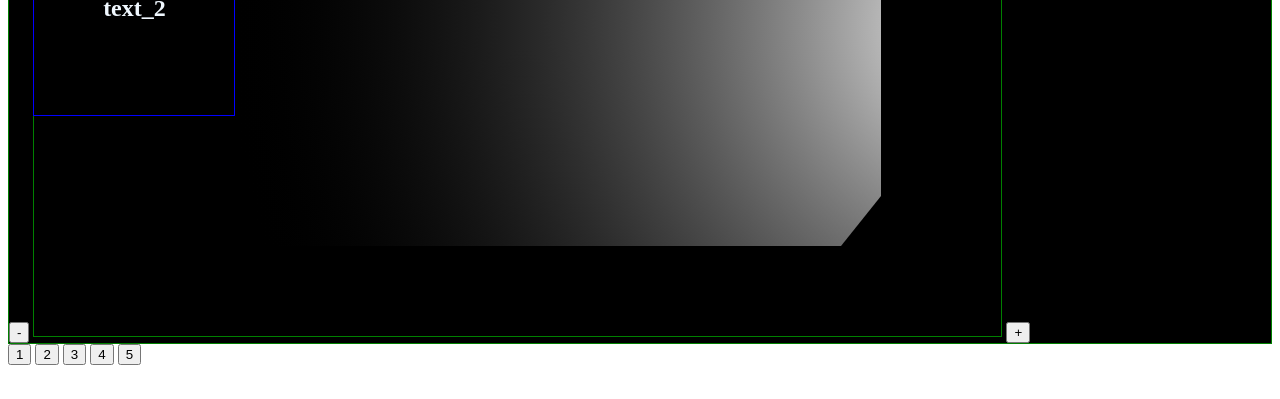
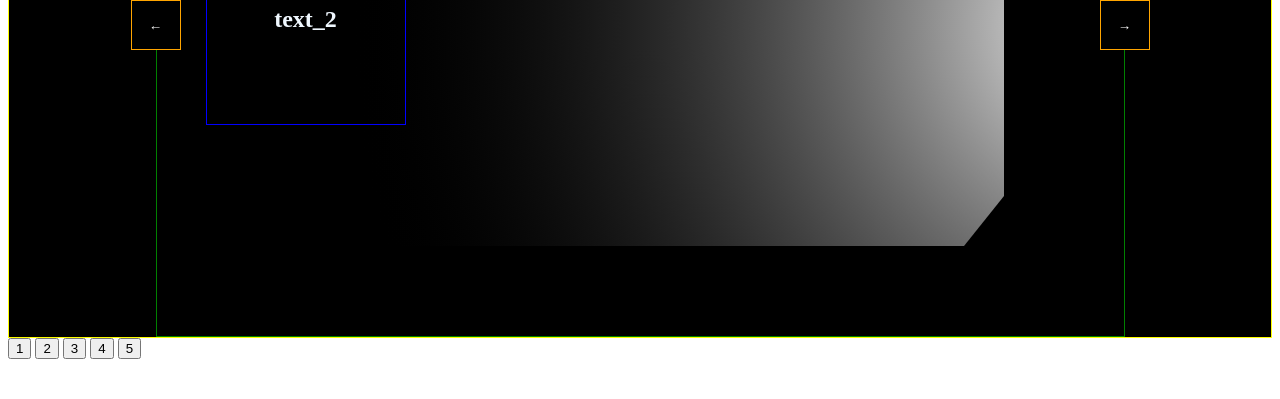
Before and after one commit to KirKiselev/PUBG_slider, a website built with Vite: page PUBG_slider/index.html in a window 1280 px wide. Shown: the part 401-800 px from the top of the page. Built offline with nearby package versions, Linux system fonts and the light colour scheme.

Commit message:
add some style in CSS

```diff
--- a/PUBG_slider/index.html
+++ b/PUBG_slider/index.html
@@ -12,13 +12,13 @@
       <p>Stay up to date</p>
       <h1>NEWS</h1>
       <div class="newsBlock_wrapper">
-        <button class="newsBlock_button" id="prewPost">-</button>
+        <button class="newsBlock_button" id="prevPost">←</button>
         <div class="newsBlock_post">
           <h1 id="newsBlock_post_textHeader"></h1>
           <h2 id="newsBlock_post_text"></h2>
         </div>
         <canvas class="newsBlock_Canvas" id="newsBlockCanvas"></canvas>
-        <button class="newsBlock_button" id="nextPost" onclick="applyContent()">+</button>
+        <button class="newsBlock_button" id="nextPost" onclick="applyContent()">→</button>
       </div>
         <div class="newsBlock_nav">
           <button class="newsBlock_nav_button">1</button>
--- a/PUBG_slider/src/style.css
+++ b/PUBG_slider/src/style.css
@@ -1,22 +1,38 @@
 .newsBlock_wrapper {
   position: relative;
-  border: 1px solid green;
+  display: flex;
+  flex-direction: row;
+  justify-content: center;
+  align-items: center;
+  border: 1px solid yellow;
   background: black;
 }
 
-.newsBlock_Button {
-  position: absolute;
-  margin-bottom: 100px;
+.newsBlock_button {
+  box-sizing: border-box;
+  background-color: black;
+  border: 1px solid orange;
+  color: white;
+  width:  50px;
+  height: 50px;
+  z-index: 1;
+}
+
+#prevPost {
+margin-right: -25px;
+}
+
+#nextPost {
+  margin-left: -25px;
 }
 
 .newsBlock_post {
-  position: absolute;
-  display: inline-block;
+  box-sizing: border-box;
   border: solid 1px blue;
   width: 200px;
   height: 200px;
-  margin-right: -200px;
-  margin-top: 200px;
+  margin-right: -250px;
+  margin-left: 50px;
   z-index: 1;
 }
 
@@ -31,7 +47,6 @@
 }
 
 .newsBlock_Canvas {
-  display: inline-block;
   border: 1px solid green;
   color: aliceblue;
 }
```
